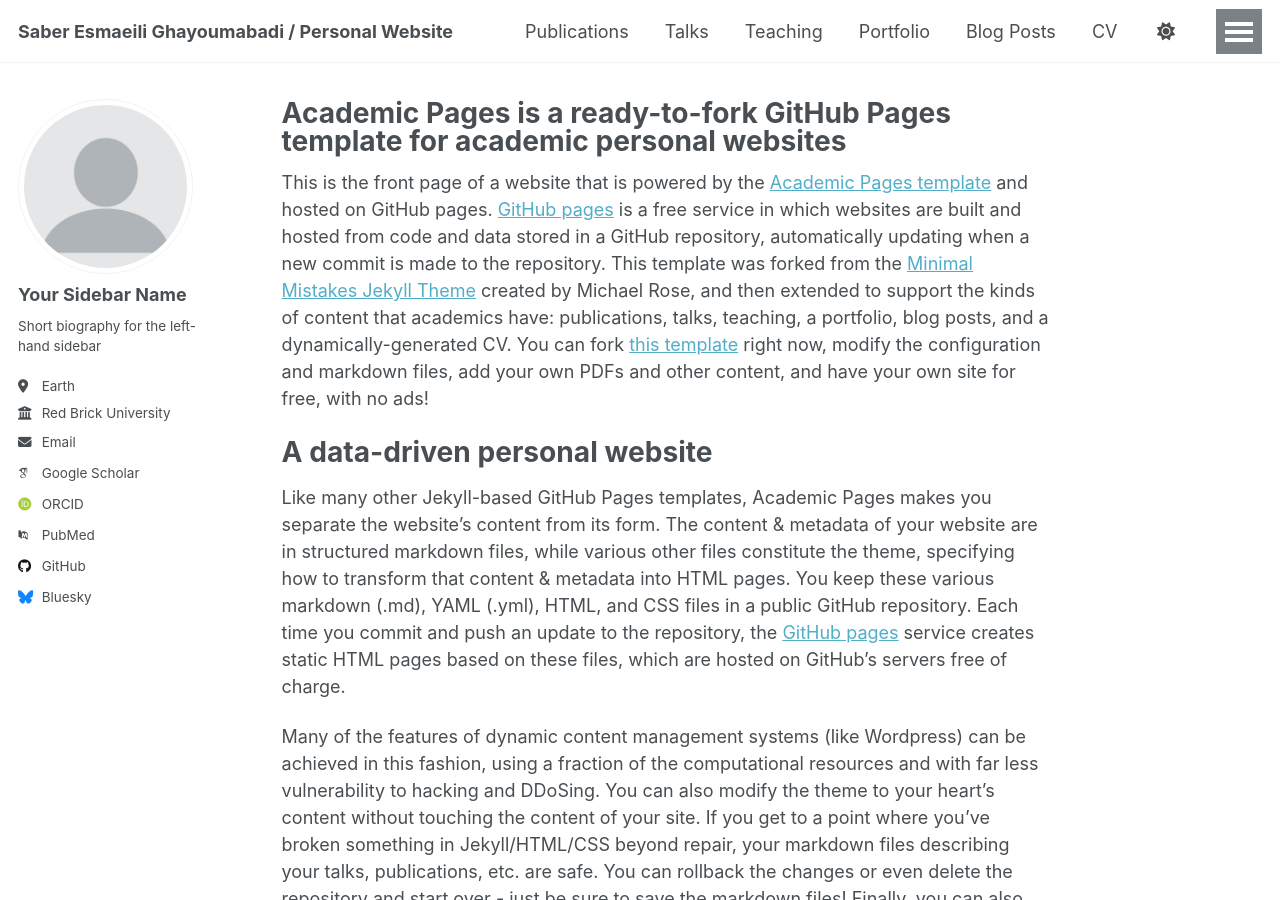
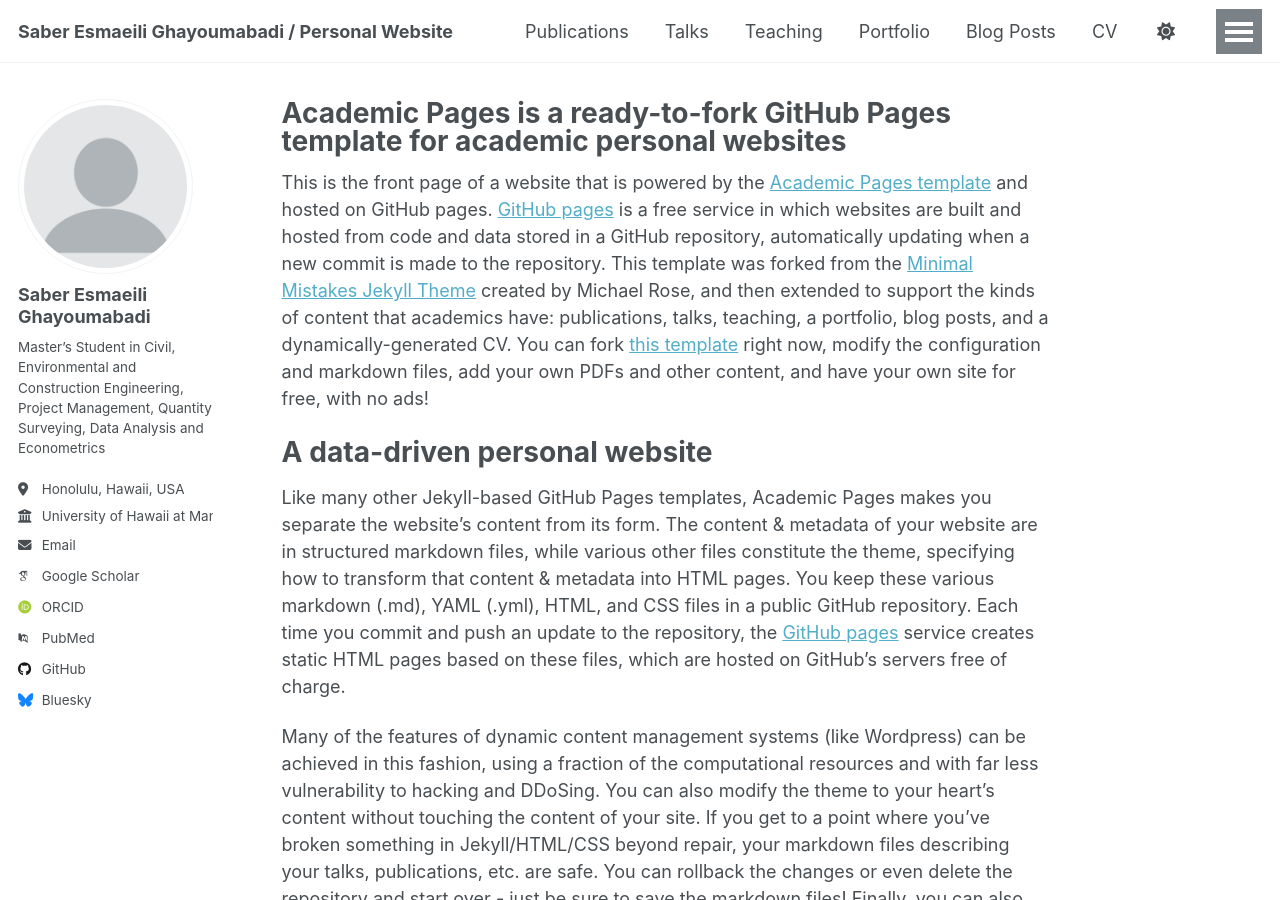
Before and after one commit to Saber-esmaeili/Saber-esmaeili.github.io, a Jekyll site: the page built from _pages/about.md, in a window 1280 px wide and 900 px high. Built offline with Jekyll 4.4.1, drawn with Linux system fonts in a browser that asks for light colours; some web fonts are replaced.

Commit message:
Update _config.yml

```diff
--- a/_config.yml
+++ b/_config.yml
@@ -23,13 +23,13 @@ repository               : "academicpages/academicpages.github.io"
 author:
   # Biographic information
   avatar           : "profile.png"
-  name             : "Your Sidebar Name"
+  name             : "Saber Esmaeili Ghayoumabadi"
   pronouns         : # example: "she/her"
-  bio              : "Short biography for the left-hand sidebar"
-  location         : "Earth"
-  employer         : "Red Brick University"
+  bio              : "Master’s Student in Civil, Environmental and Construction Engineering, Project Management, Quantity Surveying, Data Analysis and Econometrics"
+  location         : "Honolulu, Hawaii, USA"
+  employer         : "University of Hawaii at Manoa"
   uri              : # URL
-  email            : "none@example.org"
+  email            : "esmaeili@hawaii.edu"
 
   # Academic websites
   academia         : # URL
```
